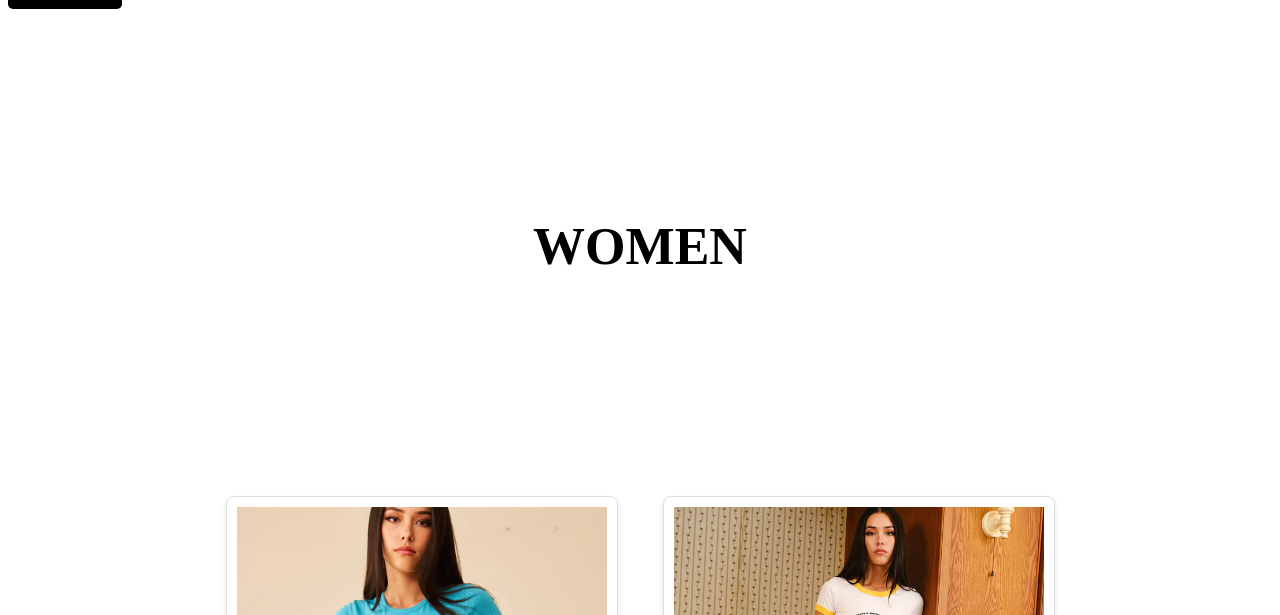
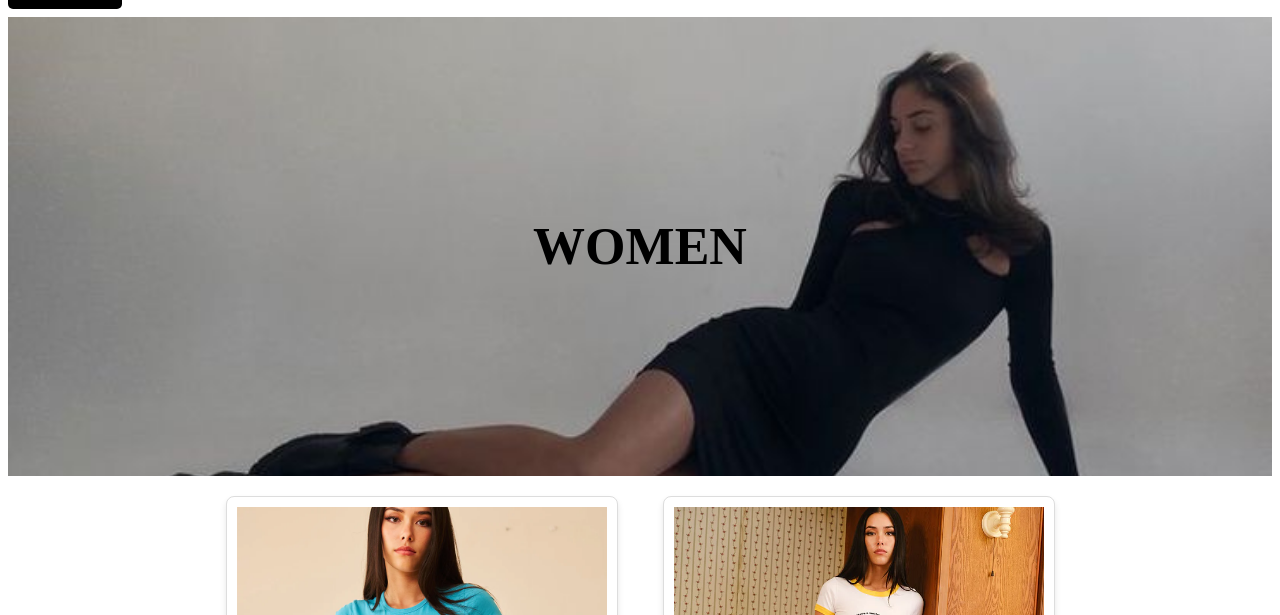
Before and after one commit to ManikaKutiyal/Ecommerce, a plain HTML site: page women.html in a window 1280 px wide. Shown: the part 185-800 px from the top of the page. Drawn offline with Linux system fonts and the light colour scheme.

Commit message:
Update women.css

```diff
--- a/women.css
+++ b/women.css
@@ -192,7 +192,7 @@ button.searching {
   }
   .bg {
     /* The image used */
-    background-image: url("wom.jpg") ;
+    background-image: url("photos/wom.jpg") ;
 
     /* Full height */
     height: 50%;
```
